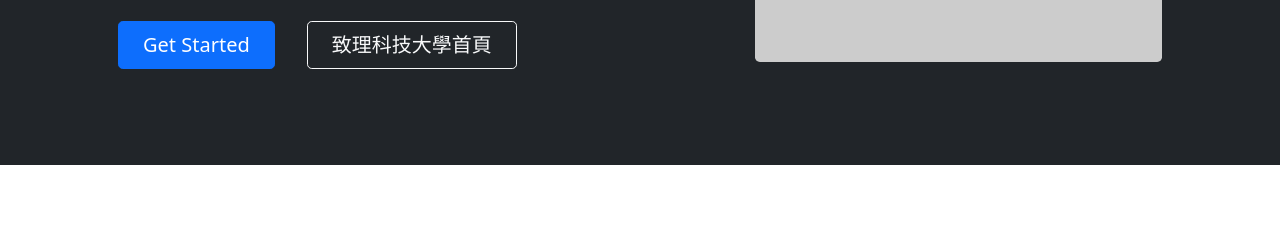
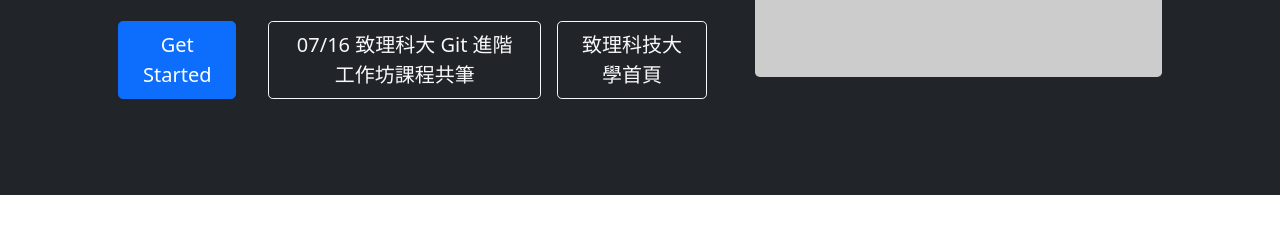
Before and after one commit to zxc58465846/my-team-site, a plain HTML site: page index.html in a window 1280 px wide. Shown: the part 398-634 px from the top of the page. Drawn offline with nearby package versions, Linux system fonts and the light colour scheme; placeholder pictures from the web are drawn by us.

Commit message:
add index.html button

```diff
--- a/index.html
+++ b/index.html
@@ -55,6 +55,7 @@
                         <p class="lead fw-normal text-white-50 mb-4">Quickly design and customize responsive mobile-first sites with Bootstrap, the world’s most popular front-end open source toolkit!</p>
                         <div class="d-grid gap-3 d-sm-flex justify-content-sm-center justify-content-xl-start">
                             <a class="btn btn-primary btn-lg px-4 me-sm-3" href="#features">Get Started</a>
+                            <a class="btn btn-outline-light btn-lg px-4" href="https://docs.google.com/document/d/1zRb7fDMMCsL_slNs5KeGnlxqATQWcjRO7x75yc_XauM/edit#heading=h.u41l7gc7j32o">07/16 致理科大 Git 進階工作坊課程共筆 </a>                            </a>
                             <a class="btn btn-outline-light btn-lg px-4" href="https://www.chihlee.edu.tw/">致理科技大學首頁</a>
                         </div>
                     </div>
```
